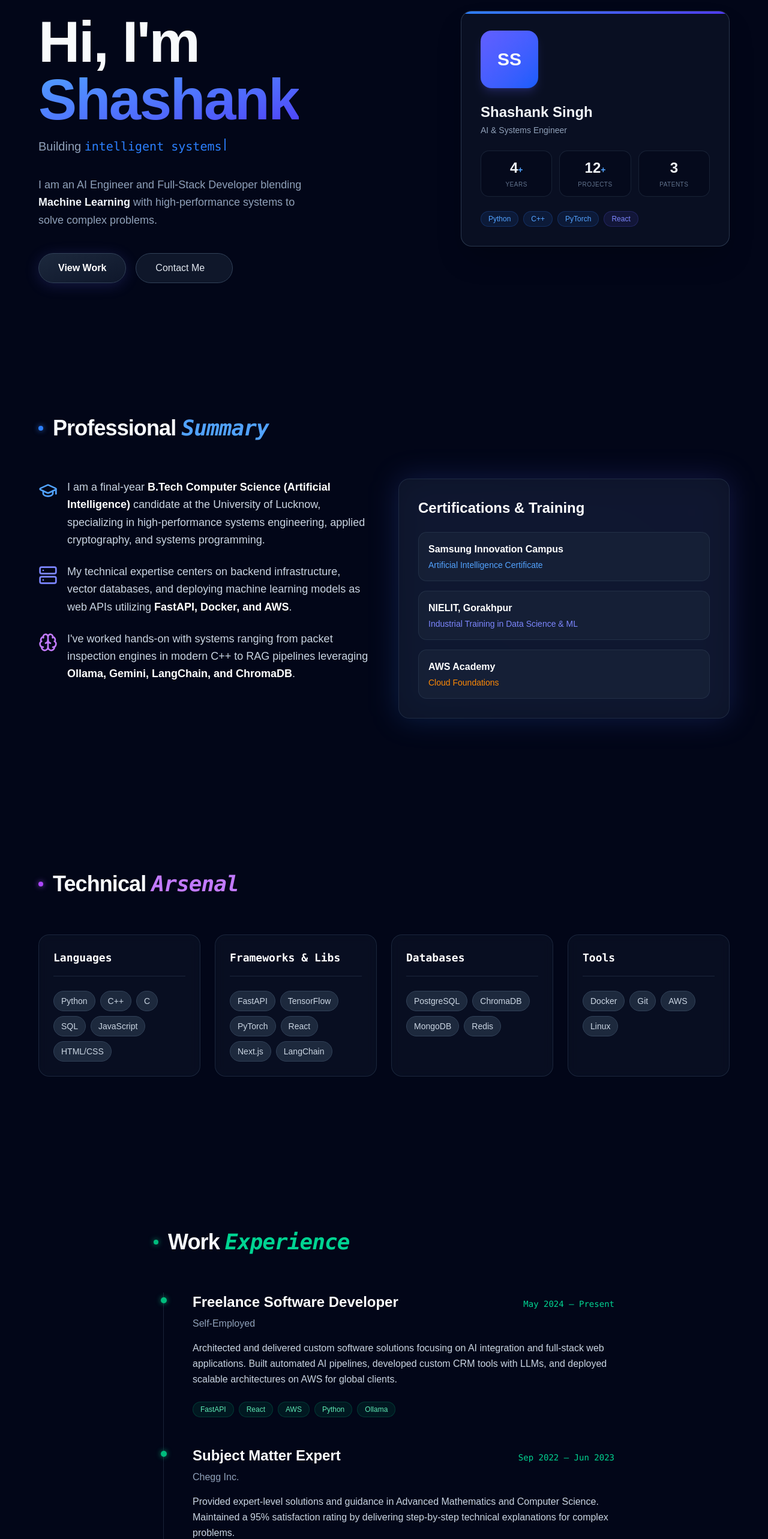
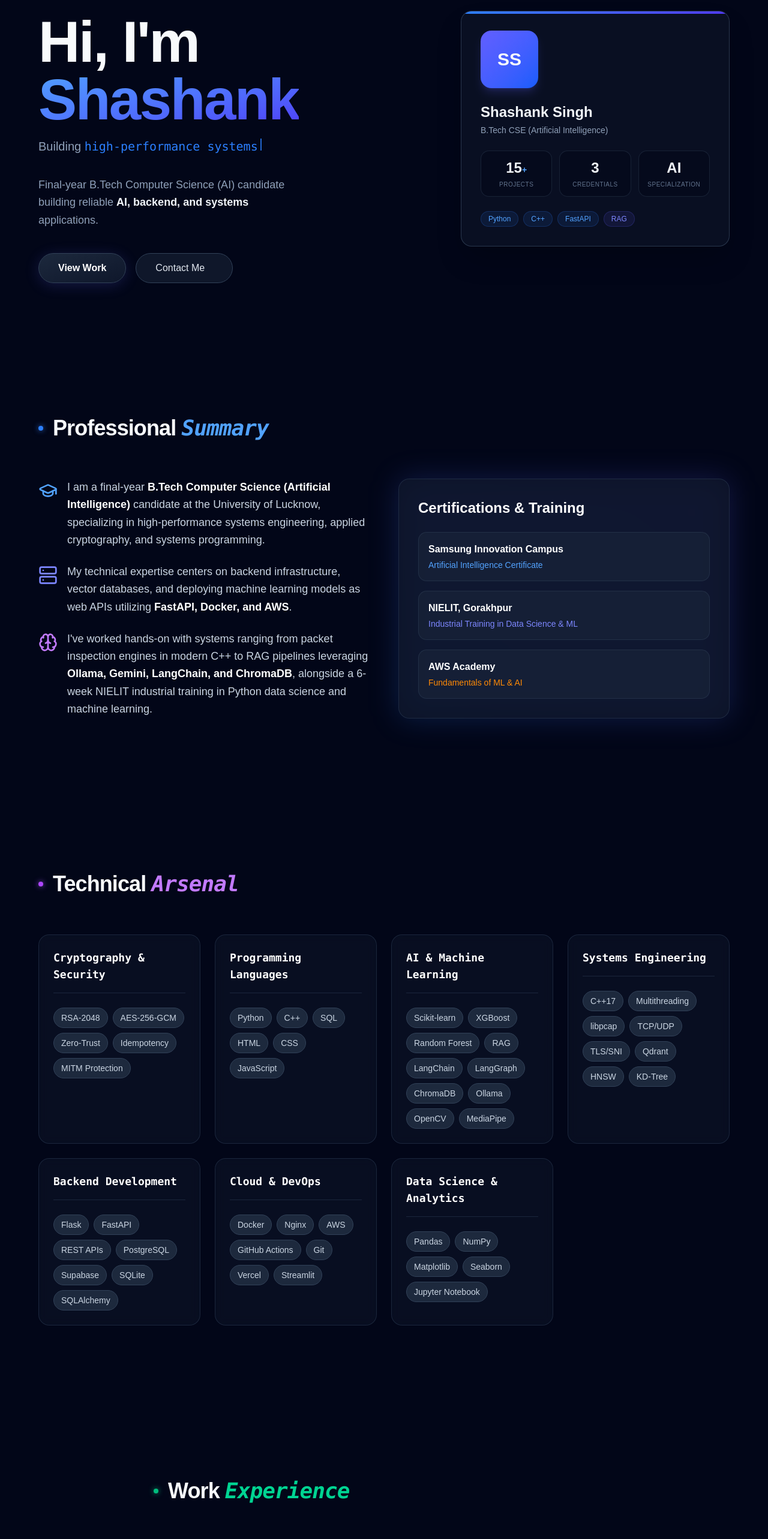
Before and after one commit to Shashank17singh/shashank17singh.github.io, a Next.js app in the folder next_portfolio/: page / in a window 1280 px wide. Shown: the part 234-2800 px from the top of the page at 60% size. Built offline with nearby package versions, Linux system fonts and the light colour scheme.

Commit message:
Restore portfolio content from previous site

```diff
--- a/next_portfolio/src/app/page.tsx
+++ b/next_portfolio/src/app/page.tsx
@@ -13,7 +13,7 @@ export default function Home() {
         <div className="flex-1 flex flex-col items-start z-10">
           <div className="flex items-center gap-2 bg-blue-500/15 border border-blue-500/25 rounded-full px-4 py-1.5 mb-8 animate-in fade-in slide-in-from-bottom-4 duration-700">
             <span className="w-2 h-2 rounded-full bg-blue-400 animate-pulse shadow-[0_0_8px_rgba(96,165,250,0.8)]"></span>
-            <span className="text-blue-400 text-sm font-medium">Available for new opportunities</span>
+            <span className="text-blue-400 text-sm font-medium">Open to software engineering and data science opportunities</span>
           </div>
 
           <h1 className="text-6xl md:text-8xl font-bold tracking-tight mb-4 animate-in fade-in slide-in-from-bottom-6 duration-700 delay-100 fill-mode-both">
@@ -22,11 +22,11 @@ export default function Home() {
           </h1>
 
           <div className="text-xl text-slate-400 mb-8 h-8 animate-in fade-in slide-in-from-bottom-6 duration-700 delay-200 fill-mode-both">
-            Building <span className="text-blue-500 font-mono">intelligent systems</span><span className="inline-block w-0.5 h-5 bg-blue-500 ml-1 animate-pulse"></span>
+            Building <span className="text-blue-500 font-mono">high-performance systems</span><span className="inline-block w-0.5 h-5 bg-blue-500 ml-1 animate-pulse"></span>
           </div>
 
           <p className="text-slate-400 text-lg leading-relaxed max-w-md mb-10 animate-in fade-in slide-in-from-bottom-6 duration-700 delay-300 fill-mode-both">
-            I am an AI Engineer and Full-Stack Developer blending <strong className="text-slate-100">Machine Learning</strong> with high-performance systems to solve complex problems.
+            Final-year B.Tech Computer Science (AI) candidate building reliable <strong className="text-slate-100">AI, backend, and systems</strong> applications.
           </p>
 
           <div className="flex gap-4 animate-in fade-in slide-in-from-bottom-6 duration-700 delay-500 fill-mode-both">
@@ -34,7 +34,7 @@ export default function Home() {
               View Work
             </a>
             <div className="border border-slate-700 bg-slate-800/50 rounded-full flex items-center justify-center hover:border-blue-500 transition-colors group">
-              <Link001 href="mailto:shashank17singh@example.com" className="px-8 py-3 font-medium text-slate-200 group-hover:text-blue-400 transition-colors">
+              <Link001 href="mailto:shashanksingh1709@gmail.com" className="px-8 py-3 font-medium text-slate-200 group-hover:text-blue-400 transition-colors">
                 Contact Me
               </Link001>
             </div>
@@ -51,28 +51,28 @@ export default function Home() {
             </div>
 
             <h3 className="text-2xl font-bold text-slate-100 mb-1">Shashank Singh</h3>
-            <p className="text-sm text-slate-400 mb-6">AI & Systems Engineer</p>
+            <p className="text-sm text-slate-400 mb-6">B.Tech CSE (Artificial Intelligence)</p>
 
             <div className="grid grid-cols-3 gap-3 mb-6">
               <div className="bg-slate-950/50 border border-slate-800/80 rounded-xl p-3 text-center">
-                <div className="text-2xl font-bold text-slate-100 mb-1 text-shadow-sm shadow-blue-500/20">4<span className="text-blue-400 text-sm">+</span></div>
-                <div className="text-[10px] uppercase tracking-wider text-slate-500">Years</div>
-              </div>
-              <div className="bg-slate-950/50 border border-slate-800/80 rounded-xl p-3 text-center">
-                <div className="text-2xl font-bold text-slate-100 mb-1">12<span className="text-blue-400 text-sm">+</span></div>
+                <div className="text-2xl font-bold text-slate-100 mb-1 text-shadow-sm shadow-blue-500/20">15<span className="text-blue-400 text-sm">+</span></div>
                 <div className="text-[10px] uppercase tracking-wider text-slate-500">Projects</div>
               </div>
               <div className="bg-slate-950/50 border border-slate-800/80 rounded-xl p-3 text-center">
                 <div className="text-2xl font-bold text-slate-100 mb-1">3</div>
-                <div className="text-[10px] uppercase tracking-wider text-slate-500">Patents</div>
+                <div className="text-[10px] uppercase tracking-wider text-slate-500">Credentials</div>
+              </div>
+              <div className="bg-slate-950/50 border border-slate-800/80 rounded-xl p-3 text-center">
+                <div className="text-2xl font-bold text-slate-100 mb-1">AI</div>
+                <div className="text-[10px] uppercase tracking-wider text-slate-500">Specialization</div>
               </div>
             </div>
 
             <div className="flex flex-wrap gap-2">
               <span className="bg-blue-500/10 text-blue-400 border border-blue-500/20 px-3 py-1 rounded-full text-xs font-medium">Python</span>
               <span className="bg-blue-500/10 text-blue-400 border border-blue-500/20 px-3 py-1 rounded-full text-xs font-medium">C++</span>
-              <span className="bg-blue-500/10 text-blue-400 border border-blue-500/20 px-3 py-1 rounded-full text-xs font-medium">PyTorch</span>
-              <span className="bg-indigo-500/10 text-indigo-400 border border-indigo-500/20 px-3 py-1 rounded-full text-xs font-medium">React</span>
+              <span className="bg-blue-500/10 text-blue-400 border border-blue-500/20 px-3 py-1 rounded-full text-xs font-medium">FastAPI</span>
+              <span className="bg-indigo-500/10 text-indigo-400 border border-indigo-500/20 px-3 py-1 rounded-full text-xs font-medium">RAG</span>
             </div>
           </div>
         </div>
--- a/next_portfolio/src/components/About.tsx
+++ b/next_portfolio/src/components/About.tsx
@@ -53,7 +53,7 @@ export function About() {
           >
             <Brain className="w-8 h-8 text-purple-400 shrink-0 mt-1" />
             <p className="text-slate-300 text-lg leading-relaxed">
-              I&apos;ve worked hands-on with systems ranging from packet inspection engines in modern C++ to RAG pipelines leveraging <strong className="text-white">Ollama, Gemini, LangChain, and ChromaDB</strong>.
+              I&apos;ve worked hands-on with systems ranging from packet inspection engines in modern C++ to RAG pipelines leveraging <strong className="text-white">Ollama, Gemini, LangChain, and ChromaDB</strong>, alongside a 6-week NIELIT industrial training in Python data science and machine learning.
             </p>
           </motion.div>
         </div>
@@ -79,7 +79,7 @@ export function About() {
               </div>
               <div className="p-4 rounded-xl bg-slate-800/50 border border-slate-700/50 hover:bg-slate-800 transition-colors">
                 <p className="font-semibold text-white mb-1">AWS Academy</p>
-                <p className="text-sm text-orange-400">Cloud Foundations</p>
+                <p className="text-sm text-orange-400">Fundamentals of ML &amp; AI</p>
               </div>
             </div>
           </div>
--- a/next_portfolio/src/components/Experience.tsx
+++ b/next_portfolio/src/components/Experience.tsx
@@ -4,18 +4,11 @@ import { motion } from "framer-motion";
 
 const experiences = [
   {
-    role: "Freelance Software Developer",
-    company: "Self-Employed",
-    duration: "May 2024 – Present",
-    description: "Architected and delivered custom software solutions focusing on AI integration and full-stack web applications. Built automated AI pipelines, developed custom CRM tools with LLMs, and deployed scalable architectures on AWS for global clients.",
-    tech: ["FastAPI", "React", "AWS", "Python", "Ollama"]
-  },
-  {
-    role: "Subject Matter Expert",
-    company: "Chegg Inc.",
-    duration: "Sep 2022 – Jun 2023",
-    description: "Provided expert-level solutions and guidance in Advanced Mathematics and Computer Science. Maintained a 95% satisfaction rating by delivering step-by-step technical explanations for complex problems.",
-    tech: ["Mathematics", "Algorithms", "Data Structures", "C++"]
+    role: "Python & Data Science Trainee",
+    company: "NIELIT, Gorakhpur (Government of India) · Remote",
+    duration: "Jun 2025 – Jul 2025",
+    description: "Completed a 60-hour structured training in Python, NumPy, Pandas, Matplotlib, and introductory machine learning. Built a House Price Predictor capstone using Random Forest and Streamlit on 76,000+ real-world property records.",
+    tech: ["Python", "NumPy", "Pandas", "Scikit-learn", "Streamlit"]
   }
 ];
 
--- a/next_portfolio/src/components/Projects.tsx
+++ b/next_portfolio/src/components/Projects.tsx
@@ -5,31 +5,58 @@ import { ExternalLink, GitBranch, FolderGit2 } from "lucide-react";
 
 const projects = [
   {
-    title: "AI Virtual Mouse",
-    description: "A computer vision application that controls the mouse pointer and executes clicks using hand gestures. Built using MediaPipe and OpenCV.",
-    tech: ["Python", "OpenCV", "MediaPipe", "PyAutoGUI"],
-    github: "https://github.com/shashank17singh/Virtual-Mouse",
+    title: "DPI Engine - Deep Packet Inspection",
+    description: "C++17 deep packet inspection engine that analyzes PCAP captures, reconstructs TCP/UDP flows, classifies traffic through TLS SNI and HTTP Host inspection, and supports configurable blocking rules.",
+    tech: ["C++17", "libpcap", "TLS/SNI", "Multithreading"],
+    github: "https://github.com/Shashank17singh/DPI-Engine",
     demo: null,
     color: "from-blue-500/20 to-cyan-500/20",
     hoverColor: "group-hover:border-cyan-500/50"
   },
   {
-    title: "Real-Time Chat App",
-    description: "A highly scalable MERN stack chat application featuring real-time messaging, user authentication, online status indicators, and responsive UI.",
-    tech: ["MongoDB", "Express", "React", "Node.js", "Socket.io"],
-    github: "https://github.com/shashank17singh/chat-app",
-    demo: "https://chat-app-d352.onrender.com",
+    title: "Your Own AI - Vector Database",
+    description: "C++ vector database with HNSW, KD-Tree, and brute-force search, plus an Ollama-backed local RAG pipeline, REST API, automated benchmarks, and 2D PCA visualization.",
+    tech: ["C++", "HNSW", "KD-Tree", "RAG", "Ollama"],
+    github: "https://github.com/Shashank17singh/Your-Own-AI",
+    demo: null,
     color: "from-indigo-500/20 to-purple-500/20",
     hoverColor: "group-hover:border-purple-500/50"
   },
   {
-    title: "Gemini Vision Explorer",
-    description: "An advanced multi-modal AI interface leveraging Gemini Pro Vision for complex image analysis, OCR, and context-aware visual Q&A.",
-    tech: ["Next.js", "Gemini API", "TailwindCSS", "TypeScript"],
-    github: "https://github.com/shashank17singh",
+    title: "UPI Mesh - Offline-First Payments",
+    description: "Offline-first FastAPI backend for UPI-style transactions, using hybrid RSA-2048/AES-256-GCM cryptography, a simulated Bluetooth mesh network, and ciphertext-hash idempotency.",
+    tech: ["Python", "FastAPI", "RSA-2048", "AES-256-GCM"],
+    github: "https://github.com/Shashank17singh/UPI-Mesh",
     demo: null,
     color: "from-rose-500/20 to-orange-500/20",
     hoverColor: "group-hover:border-orange-500/50"
+  },
+  {
+    title: "Learning Analytics Engine",
+    description: "Learning platform that generates assessments from uploaded PDFs using RAG and multi-provider LLMs, with predictive modeling for student metrics and Supabase-backed telemetry.",
+    tech: ["RAG", "Gemini", "LangChain", "Scikit-learn", "Supabase"],
+    github: "https://github.com/Shashank17singh/Learning-Analytics-Engine",
+    demo: null,
+    color: "from-emerald-500/20 to-teal-500/20",
+    hoverColor: "group-hover:border-emerald-500/50"
+  },
+  {
+    title: "Restaurant Agent",
+    description: "Stateful AI restaurant ordering system with LangGraph, Gemini, FastAPI, Pydantic tool calling, multi-turn memory, and a responsive Streamlit frontend.",
+    tech: ["LangGraph", "Gemini", "FastAPI", "Pydantic", "Streamlit"],
+    github: "https://github.com/Shashank17singh/Restaurant-Agent",
+    demo: null,
+    color: "from-amber-500/20 to-orange-500/20",
+    hoverColor: "group-hover:border-amber-500/50"
+  },
+  {
+    title: "Agentic Fraud Sentinel",
+    description: "Financial fraud detection system using an Optuna-tuned XGBoost model, temporal feature engineering, SMOTE balancing, and SHAP-based model explainability.",
+    tech: ["Python", "XGBoost", "Optuna", "SMOTE", "SHAP"],
+    github: "https://github.com/Shashank17singh/Agentic-Fraud-Sentinel",
+    demo: null,
+    color: "from-rose-500/20 to-red-500/20",
+    hoverColor: "group-hover:border-rose-500/50"
   }
 ];
 
--- a/next_portfolio/src/components/Skills.tsx
+++ b/next_portfolio/src/components/Skills.tsx
@@ -3,10 +3,13 @@
 import { motion } from "framer-motion";
 
 const skills = [
-  { category: "Languages", items: ["Python", "C++", "C", "SQL", "JavaScript", "HTML/CSS"] },
-  { category: "Frameworks & Libs", items: ["FastAPI", "TensorFlow", "PyTorch", "React", "Next.js", "LangChain"] },
-  { category: "Databases", items: ["PostgreSQL", "ChromaDB", "MongoDB", "Redis"] },
-  { category: "Tools", items: ["Docker", "Git", "AWS", "Linux"] }
+  { category: "Cryptography & Security", items: ["RSA-2048", "AES-256-GCM", "Zero-Trust", "Idempotency", "MITM Protection"] },
+  { category: "Programming Languages", items: ["Python", "C++", "SQL", "HTML", "CSS", "JavaScript"] },
+  { category: "AI & Machine Learning", items: ["Scikit-learn", "XGBoost", "Random Forest", "RAG", "LangChain", "LangGraph", "ChromaDB", "Ollama", "OpenCV", "MediaPipe"] },
+  { category: "Systems Engineering", items: ["C++17", "Multithreading", "libpcap", "TCP/UDP", "TLS/SNI", "Qdrant", "HNSW", "KD-Tree"] },
+  { category: "Backend Development", items: ["Flask", "FastAPI", "REST APIs", "PostgreSQL", "Supabase", "SQLite", "SQLAlchemy"] },
+  { category: "Cloud & DevOps", items: ["Docker", "Nginx", "AWS", "GitHub Actions", "Git", "Vercel", "Streamlit"] },
+  { category: "Data Science & Analytics", items: ["Pandas", "NumPy", "Matplotlib", "Seaborn", "Jupyter Notebook"] }
 ];
 
 export function Skills() {
```
